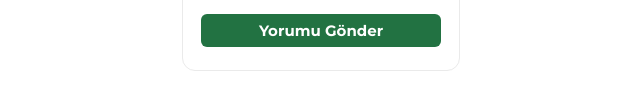
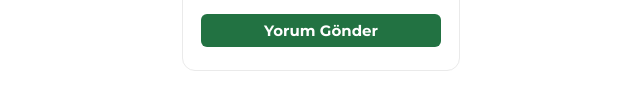
Before and after one commit to lucyeks1/yorumlarrr, a plain HTML site: page index.html in a window 1280 px wide. Shown: the part 424-534 px from the top of the page, 319-959 px from the left. Drawn offline with Linux system fonts and the light colour scheme.

Commit message:
Update comment submit button label

```diff
--- a/index.html
+++ b/index.html
@@ -180,7 +180,7 @@
     <input type="text" id="adSoyad" placeholder="Adınız" maxlength="22" required>
     <input type="text" id="sehir" placeholder="Şehir" maxlength="15" required>
     <textarea id="yorumText" placeholder="Yorumunuz" maxlength="140" required></textarea>
-    <button type="submit">Yorumu Gönder</button>
+    <button type="submit">Yorum Gönder</button>
     <div id="formSonuc"></div>
   </form>
   <script>
```
